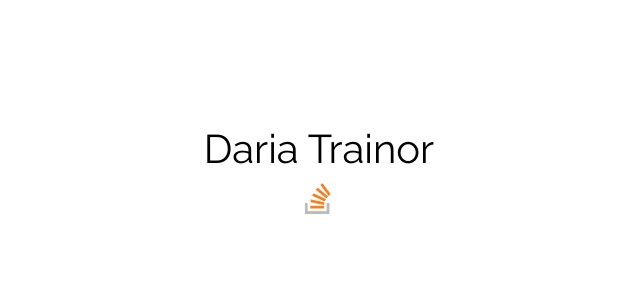
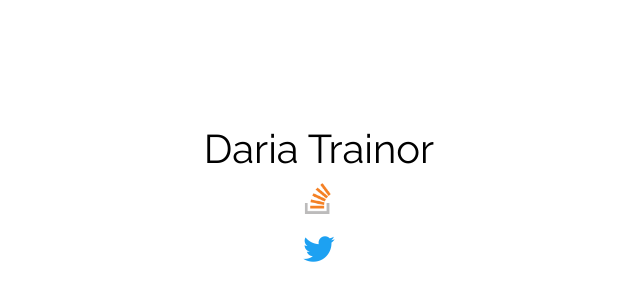
Before and after one commit to dariasu/dariasu.github.io, a plain HTML site: page index.html in a window 1280 px wide. Shown: the part 176-476 px from the top of the page, 271-911 px from the left. Drawn offline with Linux system fonts and the light colour scheme.

Commit message:
Added twitter logo and hover effect

```diff
--- a/css/style.css
+++ b/css/style.css
@@ -23,3 +23,23 @@ p{
     font-family: 'Raleway', sans-serif;
     font-size: 40;
 }
+
+.hvr-fade {
+  display: inline-block;
+  vertical-align: middle;
+  -webkit-transform: translateZ(0);
+  transform: translateZ(0);
+  box-shadow: 0 0 1px rgba(0, 0, 0, 0);
+  -webkit-backface-visibility: hidden;
+  backface-visibility: hidden;
+  -moz-osx-font-smoothing: grayscale;
+  overflow: hidden;
+  -webkit-transition-duration: 0.3s;
+  transition-duration: 0.3s;
+  -webkit-transition-property: color, background-color;
+  transition-property: color, background-color;
+}
+.hvr-fade:hover, .hvr-fade:focus, .hvr-fade:active {
+  background-color: #eeeeee;
+  color: white;
+}
--- a/index.html
+++ b/index.html
@@ -28,7 +28,10 @@ j=d.createElement(s),dl=l!='dataLayer'?'&l='+l:'';j.async=true;j.src=
 <div>
   <p>Daria Trainor</p>
   <p>
-    <a href="http://stackoverflow.com/users/941776/daria-trainor" target="_blank"><img src="img/stackoverflow.png" height=50/></a>
+    <a href="http://stackoverflow.com/users/941776/daria-trainor" class="hvr-fade" target="_blank"><img src="img/stackoverflow.png" height=50/></a>
+  </p>
+  <p>
+    <a href="#" class="hvr-fade" target="_blank"><img src="img/twitter.png" height=50/></a>
   </p>
 
 </div>
```
Also changed, not shown: img/twitter.png (added).
